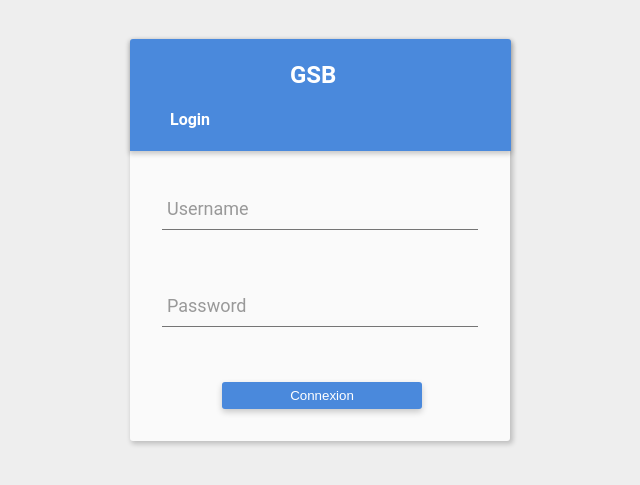
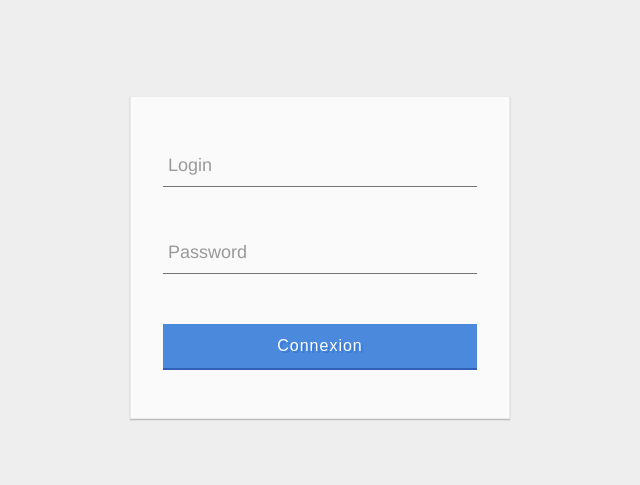
Before and after one commit to victorandcecile/Ppe1, a PHP site: page /index.html in a window 1280 px wide. Shown: the top 485 px of the page, without its empty margins (320-960 px from the left). Run offline with PHP 8.4, Linux system fonts and the light colour scheme.

Commit message:
Revert "Update"
This reverts commit 4a6ddf0d41a7d8a45b6b1750bb99bc1dfd1dad3f.

```diff
--- a/css/style.css
+++ b/css/style.css
@@ -3,21 +3,22 @@
 }
 
 body{
-	font-family: 'roboto', sans-serif;
+	font-family: Helvetica;
 	background: #eee;
   -webkit-font-smoothing: antialiased;
 }
 form {
 	width: 380px;
-	margin:  auto;
-	padding: 1em 2em 2em 2em;
+	margin: 4em auto;
+	margin-top: 6em;
+	padding: 3em 2em 2em 2em;
 	background: #fafafa;
-	border-radius: 3px;
-	box-shadow: 2px 2px 5px 1px rgba(0, 0, 0, 0.2);;
+	border: 1px solid #ebebeb;
+	box-shadow: rgba(0,0,0,0.14902) 0px 1px 1px 0px,rgba(0,0,0,0.09804) 0px 1px 2px 0px;
 }
 .champ{
 	position: relative;
-	margin-bottom: 55px;
+	margin-bottom: 45px;
 }
 input{
 	font-size: 18px;
@@ -45,72 +46,94 @@ label{
 	-webkit-transition:all 0.2s ease;
 	transition: all 0.2s ease;
 }
-
-.Bouton {
-position: relative;
-  border: none;
+input:focus ~ label{
+	top: -20px;
+  -webkit-transform: scale(.75);
+          transform: scale(.75); left: -2px;
+	color: #4a89dc;
+}
+input.used ~ label{
+	top: -20px;
+  -webkit-transform: scale(.75);
+          transform: scale(.75); left: -2px;
+	color: #4a89dc;
+}
+.bare {
+	position: relative;
+	display: block;
+	width: 100%;
+}
+.bare:before{
+	content: '';
+	height: 1px;
+	width: 0;
+	bottom: 1px;
+	position: absolute;
+	background: #4a89dc;
+	-webkit-transition:all 0.2s ease;
+	transition: all 0.2s ease;
+}
+.bare:after{
+	content: '';
+	height: 1px;
+	width: 0;
+	bottom: 1px;
+	position: absolute;
+	background: #4a89dc;
+	-webkit-transition:all 0.2s ease;
+	transition: all 0.2s ease;
+}
+.bare:before{
+ left: 50%;
+}
+.bare:after{
+ right: 50%;
+}
+input:focus ~ .bare:before{
+	width: 50%;
+}
+input:focus ~ .bare:after{
+	width: 50%;
+}
+.ligne{
+	position: absolute;
+	height: 60%;
+	width: 100px;
+	top: 25%;
+	left: 0;
+	opacity: 0.5;
+}
+input:focus ~ .ligne{
+	-webkit-animation:  0.3s ease;
+	        animation:  0.3s ease;
+}
+.Bouton{
+  position: relative;
+  display: inline-block;
+  padding: 12px 24px;
+  margin: .3em 0 1em 0;
+  width: 100%;
+  vertical-align: middle;
+  color: #fff;
+  font-size: 16px;
+  line-height: 20px;
+  -webkit-font-smoothing: antialiased;
+  text-align: center;
+  letter-spacing: 1px;
+  background: transparent;
+  border: 0;
+  border-bottom: 2px solid #3160B6;
+  cursor: pointer;
+  -webkit-transition:all 0.15s ease;
+  transition: all 0.15s ease;
+}
+.Bouton:focus{
+  outline: 0;
+}
+.Bouton{
   background: #4a89dc;
-  cursor: pointer;
-  border-radius: 3px;
-  padding: 6px;
-  width: 200px;
-  color: white;
-  margin-left: 60px;
-  box-shadow: 0 3px 6px 0 rgba(0,0,0,0.2);
-  transition: all 0.3s ease-in-out;
+  text-shadow: 2px 2px 0 rgba(39, 110, 204, 0.5);
 }
-.Bouton:hover {
-    box-shadow: 0 6px 6px 0 rgba(0,0,0,0.2);
-  }
-#valide{
-	display: none;
-	margin:30em auto;
+.Bouton:hover{
+  background: #357bd8;
 }
-#div1{
-	display: none;
-	width: 380px;
-	margin: 4em auto;
-	margin-top: 6em;
-	padding: 3em 2em 2em 2em;
-	background: #fafafa;
-	border: 1px solid #ebebeb;
-	box-shadow: rgba(0,0,0,0.14902) 0px 1px 1px 0px,rgba(0,0,0,0.09804) 0px 1px 2px 0px;
-}
-hr {
-		content: '';
-		display: block;
-		position: absolute;
-		bottom: 0;
-		left: 0;
-		margin: 0;
-		padding: 0;
-		width: 100%;
-		height: 2px;
-		border: none;
-		background: #4a89dc;
-		font-size: 1px;
-		will-change: transform, visibility;
-		transition: all 200ms ease-out;
-		transform: scaleX(0);
-		visibility: hidden;
-		z-index: 10;
-	}
-	input:focus ~ hr {
-		transform: scaleX(1);
-		visibility: visible;
-	}
-#head{
-	width:23.8em;
-	margin-bottom: 0em;
-	position: relative;
-	right:2em;
-	bottom:2.3em;
-	height:7em;
-	padding: 0em 2em 3em 2.5em;
-	border-radius: 3px 3px 0 0;
-  	box-shadow: 0 2px 5px 1px rgba(0, 0, 0, 0.2);
-  	background: #4a89dc;
-  	line-height: 150%;
-  	color: white;
-
-}
--- a/index.html
+++ b/index.html
@@ -3,26 +3,20 @@
 <head>
   <meta charset="UTF-8">
   <title>Page_de_connexion</title>
-
       <link rel="stylesheet" href="css/style.css">
 </head>
 <body>
-<div style="height: 2em;"></div>
-<form id="Ecran" method="post" action="#" class="form">
-<div id="head">
-	<h2 style="padding-left: 5em;padding-top: 1em">GSB</h2>
-      <h4 style="padding-bottom: 2em;">Login</h4>
-     </div>
-  <div class="champ" id="champ1">
-    <input type="text" id="log" autocomplete="off" required  /><hr>
-    <label id="log1">Username</label>
+<form id="Ecran" type="submit">
+  <div class="champ">
+    <input type="text"><span class="ligne"></span><span class="bar"></span>
+    <label>Login</label>
   </div>
   <div class="champ">
-    <input type="password" required  id="log_"/><hr>
-    <label id="log1_">Password</label>
+    <input type="password"><span class="ligne"></span><span class="bar"></span>
+    <label>Password</label>
   </div>
-  <button type="submit" class="Bouton" id="bout">Connexion</button>
-  </div>
+  <button type="button" class="Bouton" id="bout">Connexion</button>
+</form>
 <script  src="js/index.js"></script>
 <?php
   $bdd = new PDO('mysql:host=localhost;dbname=ppe;charset=utf8', 'root', '');
--- a/js/index.js
+++ b/js/index.js
@@ -1,54 +1,6 @@
 var ecran = document.getElementById('Ecran');
 var bout = document.getElementById('bout');
-var div1 = document.getElementById('div1');
-var cp = document.getElementById('champ1');
-var log = document.getElementById('log');
-var log1 = document.getElementById('log1');
-var log_ = document.getElementById('log_');
-var log1_ = document.getElementById('log1_');
-var bouton = document.getElementById('bout');
-log.addEventListener('focus',function(){
-  log1.style.top="-20px";
-  log1.style.left="-5px";
-  log1.style.transform=" scale(.75)";
-  log1.style.color="#4a89dc";
-})
-log.addEventListener('focusout', function () {
-  console.log('xd');
-  if(log.value!=""){
-  }
-  else{
-    log1.style.top="10px";
-    log1.style.left="5px";
-    log1.style.transform=" scale(1)";
-    log1.style.color="#999";
-  }
-},false);
-log_.addEventListener('focus',function(){
-  log1_.style.top="-20px";
-  log1_.style.left="-5px";
-  log1_.style.transform=" scale(.75)";
-  log1_.style.color="#4a89dc";
-})
-log_.addEventListener('focusout', function () {
-  console.log('xd');
-  if(log_.value!=""){
-  }
-  else{
-    log1_.style.top="10px";
-    log1_.style.left="5px";
-    log1_.style.transform=" scale(1)";
-    log1_.style.color="#999";
-  }
-},false);
-
-
-/*bout.addEventListener('click', function(ev){
+bout.addEventListener('click', function(ev){
    ecran.style.transform = 'translateY(-29.750em)';
    ecran.style.transition = 'all 1.5s';
 },false);
-ecran.addEventListener('transitionend',function(){
-  if(ecran.style.transition=='all 1.5s' && bout.style.transition==''){
-
-}
-},false)*/
```
